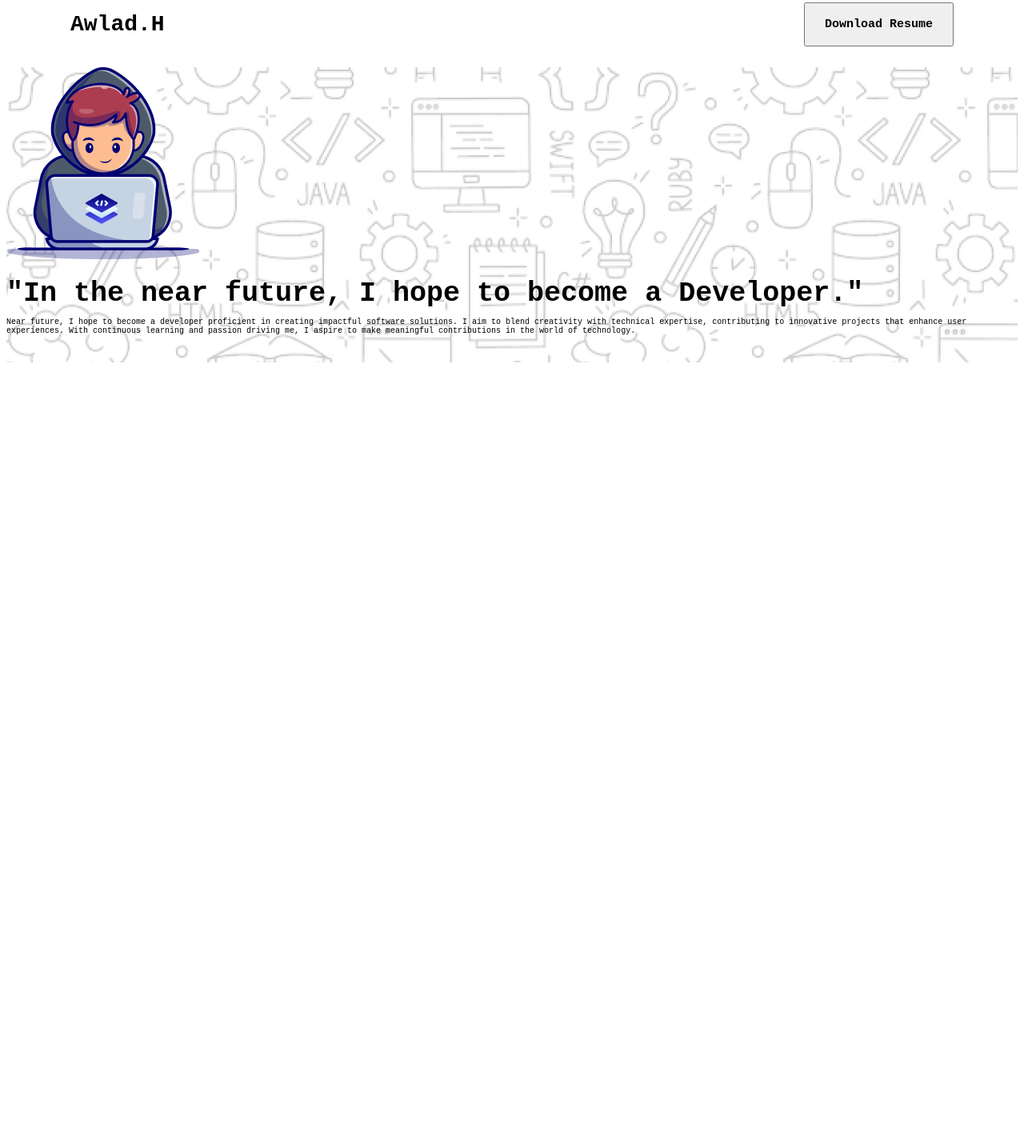
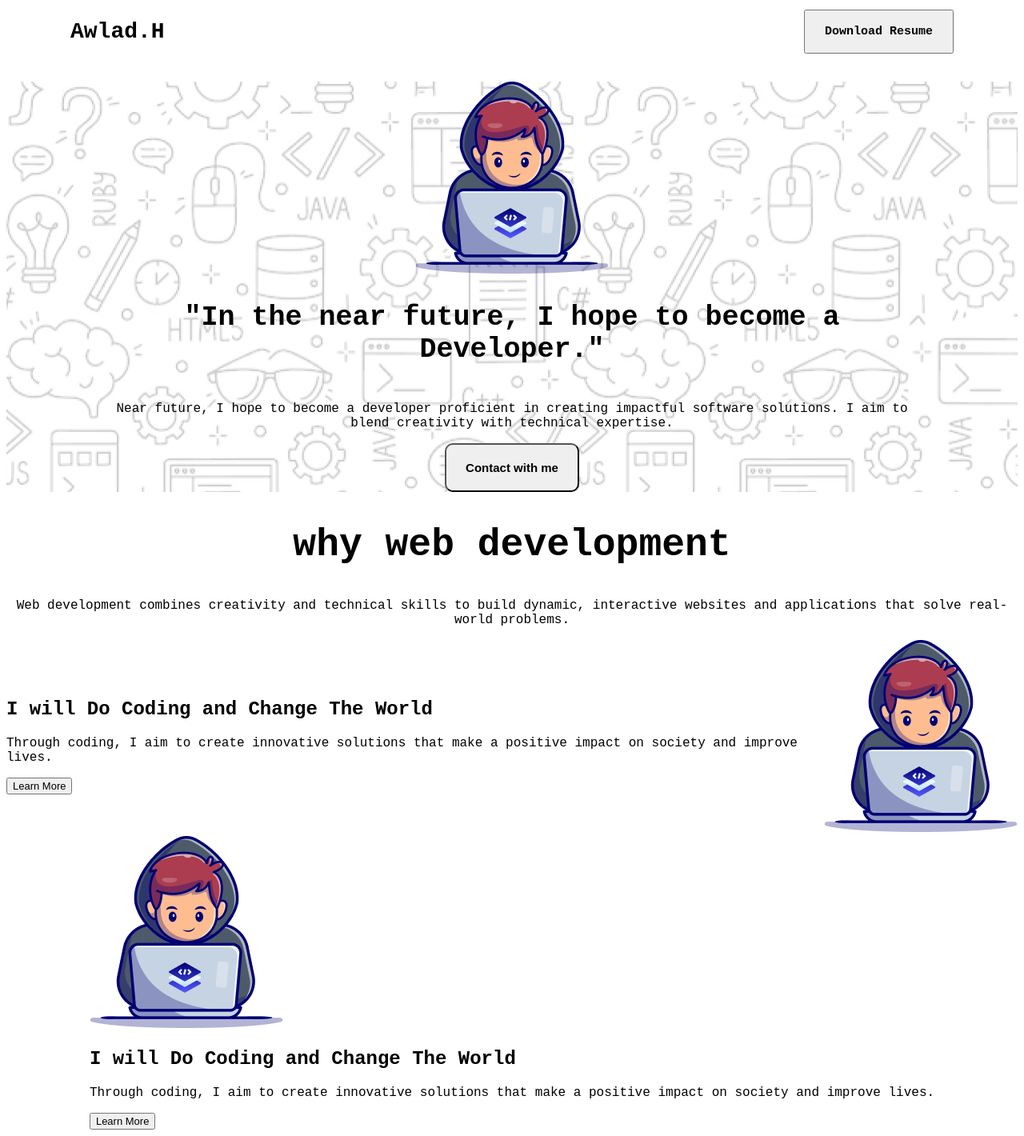
Before and after one commit to sohanur640/ph-assignment-01, a plain HTML site: page index.html in a window 1280 px wide. Shown: the part 23-1443 px from the top of the page at 80% size. Before the commit the page ends 800 px from the top, so only its background shows below. Drawn offline with Linux system fonts and the light colour scheme; a web font is replaced by a local one.

Commit message:
banner section done

```diff
--- a/index.html
+++ b/index.html
@@ -1,37 +1,82 @@
 <!DOCTYPE html>
 <html lang="en">
+
 <head>
     <meta charset="UTF-8">
     <meta name="viewport" content="width=device-width, initial-scale=1.0">
     <title>Assignment-01</title>
     <link rel="preconnect" href="https://fonts.googleapis.com">
     <link rel="preconnect" href="https://fonts.gstatic.com" crossorigin>
-<link href="https://fonts.googleapis.com/css2?family=Azeret+Mono:ital,wght@0,100..900;1,100..900&display=swap" rel="stylesheet">
+    <link href="https://fonts.googleapis.com/css2?family=Azeret+Mono:ital,wght@0,100..900;1,100..900&display=swap"
+        rel="stylesheet">
     <link rel="stylesheet" href="styles/style.css">
 </head>
+
 <body class="azeret-mono-normal">
     <header>
         <nav class="header-section">
-           <h3 class="nav-title">Awlad.H</h3>
+            <h4 class="nav-title">Awlad.H</h4>
             <p class="shared-color"><button class="azeret-mono-normal  btn-st">Download Resume</button></p>
         </nav>
-        <div class="banner  hader">
-            <div class="banner-content">
-                <img src="assets/Group.png" alt="Group">
+        <div class="head">
+            <section class="main-header-div">
+                <div>
+                    <img src="assets/Group.png" alt="">
+                </div>
+                <div>
                     <h1 class="banner-heading">
-                    "In the near future, I hope to become a Developer."
-                    <p class="banner-discription">Near future, I hope to become a developer proficient in creating impactful software solutions. I aim to blend creativity with technical expertise, contributing to innovative projects that enhance user experiences. With continuous learning and passion driving me, I aspire to make meaningful contributions in the world of technology.</p>
-                </h1>
+                        "In the near future, I hope to become a Developer."</h1>
+                </div>
+                <div>
+                    <p>Near future, I hope to become a developer proficient in creating
+                        impactful software solutions. I aim to blend creativity with technical expertise.</p>
+                </div>
+                <div>
+                    <button class="cont-btn">Contact with me</button>
+                </div>
+            </section>
 
         </div>
 
-        </div>
     </header>
     <main>
+        <section>
+            <div class="why-web-dev">
+                <h1>why web development</h1>
+                <p class="why-dev-content">Web development combines creativity and technical skills to build dynamic,
+                    interactive websites and
+                    applications that solve real-world problems.</p>
+            </div>
+            <div class="first-div">
+                <div>
+                    <h1>I will Do Coding and Change The World</h1>
+                    <p>Through coding, I aim to create innovative solutions that make a positive impact on society and
+                        improve lives.
+                    </p>
+                    <button class="btn-lrn">Learn More</button>
+                </div>
+                <div>
+                    <img src="assets/Group.png" alt="">
+                </div>
+            </div>
+            <div class="first-div">
+                <div>
+                    <div>
+                        <img src="assets/Group.png" alt="">
+                    </div>
+                    <h1>I will Do Coding and Change The World</h1>
+                    <p>Through coding, I aim to create innovative solutions that make a positive impact on society and
+                        improve lives.
+                    </p>
+                    <button class="btn-lrn">Learn More</button>
+                </div>
 
+            </div>
+        </section>
     </main>
     <footer>
 
     </footer>
 </body>
+
 </html>
--- a/styles/style.css
+++ b/styles/style.css
@@ -1,3 +1,4 @@
+
 .azeret-mono-normal {
   font-family: "Azeret Mono", monospace;
   font-optical-sizing: auto;
@@ -11,16 +12,14 @@
    justify-content: space-between;
    margin: 10px 80px;
 }
-.hader{
-    background-image: url(../assets/Hero-bg.png);
-}
+
 /* shared styles */
-.shared-color{
+ .shared-color{
     color: #0D1321;
 }
 
 /* nav style */
-.nav-title{
+ .nav-title{
     font-weight: 800;
     font-size: 28px;
 }
@@ -32,11 +31,24 @@
 }
 
 /* banner */
-.banner{
+
+.main-header-div {
     display: grid;
+    justify-content: center;
+    align-items: center;
+    text-align: center;
+    width: 80%;
+
+
 }
-.banner-content{
-    display: grid;
+
+.head{
+    background-image: url(../assets/Hero-bg.png);
+    text-align: center;
+    /* margin: 50px 50px; */
+    display: flex;
+    justify-content: center;
+    align-items: center;
 }
 
 .banner-heading{
@@ -48,3 +60,41 @@
     font-weight: 100;
     font-size: 10px;
 }
+
+.cont-btn{
+
+    /* background-color: #0D1321;  */
+    font-size: 15px;
+    font-weight: bold;
+    padding: 20px 24px;
+    border-radius: 10px;
+}
+
+/* main section */
+.why-web-dev{
+    text-align: center;
+    font-size: 32px;
+    justify-content: center;
+    align-items: center;
+}
+.why-dev-content{
+    font-size: 16px;
+}
+.first-div{
+    display: flex;
+    justify-content: center;
+    align-items: center;
+}
+
+.second-div{
+    display: flex;
+    justify-content: center;
+    align-items: center;
+}
+
+/* button */
+.btn-lrn{
+    font-size: small;
+    font-weight: 400;
+
+}
```
Lines whose indentation alone changed are shown as unchanged.
